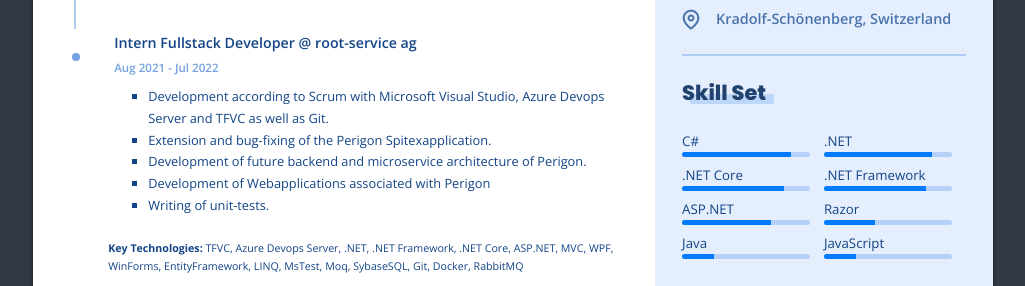
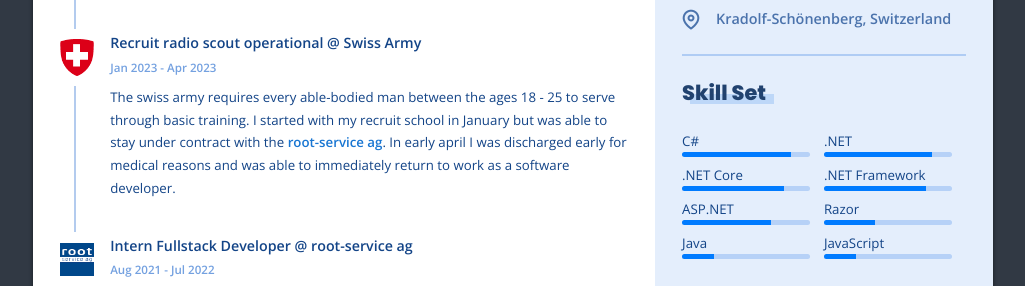
Before and after one commit to Rap22tor/Rap22tor.github.io, a plain HTML site: page cv/index.html in a window 1280 px wide. Shown: the part 607-893 px from the top of the page, without its empty margins (127-1152 px from the left). Drawn offline with nearby package versions, Linux system fonts and the light colour scheme.

Commit message:
added military service

```diff
--- a/cv/index.html
+++ b/cv/index.html
@@ -74,11 +74,33 @@
                         </li>
                         <li class="experience-entry">
                             <div class="work-title">
-                                <div class="intermediate-circle">
-                                    <svg viewBox="0 0 20 20">
-                                        <circle cx="10" cy="10" fill="currentColor" r="10"></circle>
-                                    </svg>
+                                <a href="https://www.vbs.admin.ch/en/home.html" title="DDPS">
+                                    <img alt="DDPS" class="work-icon" src="img/icons/swissarmy.png" />
+                                </a>
+
+                                <div>
+                                    <h3>Recruit radio scout operational @ <a class="subtle" href="https://www.miljobs.ch/functions/funkaufklaerer"
+                                            title="DDPS">Swiss Army</a></h3>
+                                    <small>
+                                        Jan 2023 - Apr 2023
+                                    </small>
                                 </div>
+                            </div>
+                            <div class="work-content">
+                                <p>
+                                    The swiss army requires every able-bodied man between the ages 18 - 25 to serve through
+                                    basic training. I started with my recruit school in January but was able to stay under
+                                    contract with the <a href="https://web.root.ch/">root-service ag</a>. In early april
+                                    I was discharged early for medical reasons and was able to immediately return to work as
+                                    a software developer.
+                                </p>
+                            </div>
+                        </li>
+                        <li class="experience-entry">
+                            <div class="work-title">
+                                <a href="https://web.root.ch/" title="root-service ag">
+                                    <img alt="root-service ag" class="work-icon" src="img/icons/rootserviceag.png" />
+                                </a>
                                 <div>
                                     <h3>Intern Fullstack Developer @ <a class="subtle" href="https://web.root.ch/"
                                             title="root-service ag">root-service ag</a></h3>
```
Also changed, not shown: cv/img/icons/swissarmy.png (added).
